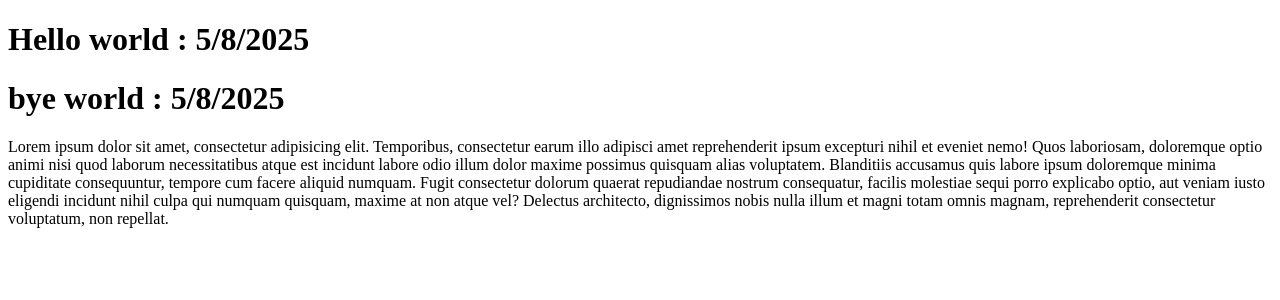
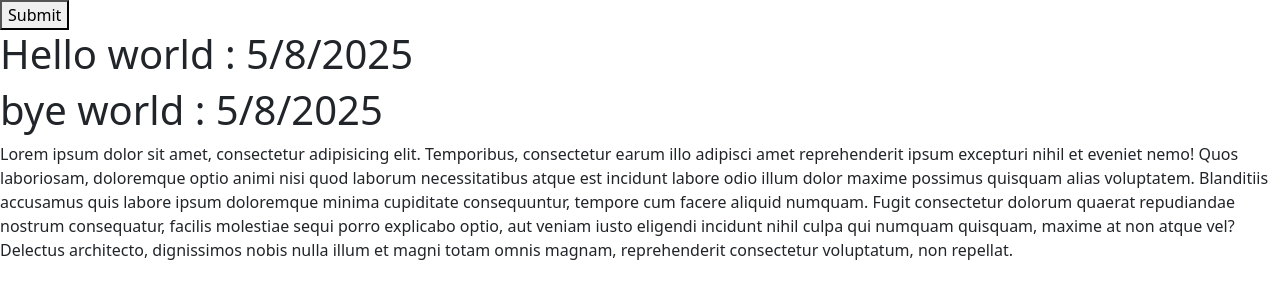
Before and after one commit to rohnshrma/ajay-singh-react-classes, a React (Vite) app in the folder intro-app/: page / in a window 1280 px wide. Shown: the top 300 px of the page. Built offline with nearby package versions, Linux system fonts and the light colour scheme.

Commit message:
understanding passing props from child to parent ,

```diff
--- a/intro-app/package.json
+++ b/intro-app/package.json
@@ -10,6 +10,7 @@
     "preview": "vite preview"
   },
   "dependencies": {
+    "bootstrap": "^5.3.6",
     "react": "^19.1.0",
     "react-dom": "^19.1.0"
   },
--- a/intro-app/src/App.jsx
+++ b/intro-app/src/App.jsx
@@ -1,13 +1,19 @@
 // Importing the Header component from the "components" folder
 import Header from "./components/Header";
-
+import "bootstrap/dist/css/bootstrap.min.css";
+import Form from "./components/Form";
 // Defining the App component as a JavaScript function
 // A React component is a function that returns JSX (HTML-like syntax for React)
 const App = () => {
+  const getData = (data) => {
+    console.log("im inside of app.js", data);
+  };
+
   // The return statement specifies what the component will render on the screen
   return (
     // A div element with a class name "App" to group the content
     <div className="App">
+      <Form onGet={getData} />
       {/* Using the Header component and passing a prop called "text" with the value "Hello world" */}
       <Header text="Hello world" />
       {/* Using the Header component again with a different "text" prop value */}
--- /dev/null
+++ b/intro-app/src/components/Form.jsx
@@ -0,0 +1,15 @@
+const Form = (props) => {
+  const { onGet } = props;
+  var data = {
+    name: "ajay singh",
+  };
+  console.log(data);
+
+  const handleClick = () => {
+    onGet("helloworld");
+  };
+
+  return <button onClick={handleClick}>Submit</button>;
+};
+
+export default Form;
```
Also changed, not shown: 1 other file (tests, documents, lock files or other folders).
